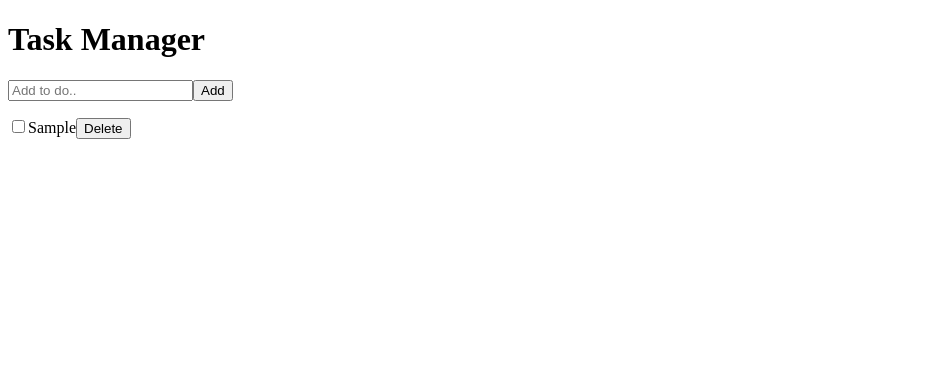
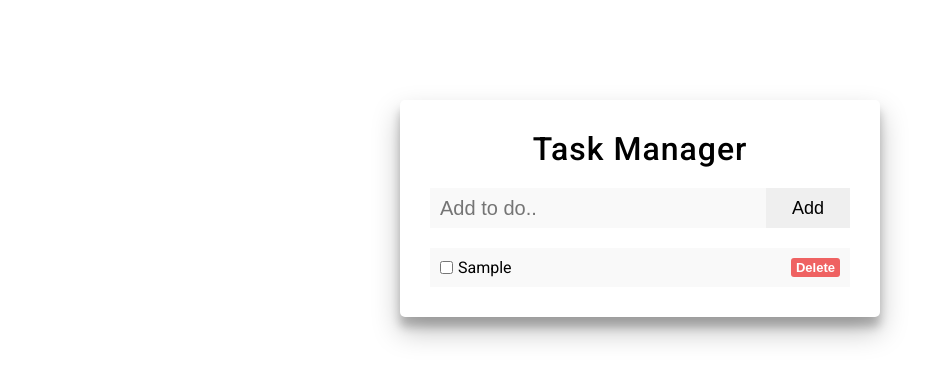
Before and after one commit to bookerTee05/personal_task_manager, a React (Create React App) app: page / in a window 1280 px wide. Both pictures are taken after typing "Sample" into the empty fields and a click on the button "Add". Shown: the top 382 px of the page, without its empty margins (0-947 px from the left). Built offline with nearby package versions, Linux system fonts and the light colour scheme.

Commit message:
Adding style

```diff
--- a/src/App.css
+++ b/src/App.css
@@ -0,0 +1,95 @@
+@import url("https://fonts.googleapis.com/css2?family=Roboto:wght@400;500&display=swap");
+* {
+  margin: 0;
+  padding: 0;
+  box-sizing: border-box;
+}
+body {
+  font-family: "Roboto", sans-serif;
+}
+.container {
+  width: 100%;
+  max-width: 480px;
+  margin: 100px auto;
+  padding: 30px;
+  border-radius: 5px;
+  box-shadow: 0 14px 28px rgba(0, 0, 0, 0.25), 0 10px 10px rgba(0, 0, 0, 0.22);
+}
+
+.app-title {
+  font-family: inherit;
+  font-weight: 500;
+  letter-spacing: 1px;
+  margin-bottom: 20px;
+  display: block;
+  text-align: center;
+}
+
+.form-input-container {
+  display: flex;
+  flex-wrap: wrap;
+  width: 100%;
+  margin-bottom: 20px;
+}
+.form-input {
+  width: 80%;
+  height: 40px;
+  border: 0;
+  outline: 0;
+  background-color: #f9f9f9;
+  padding: 10px;
+  font-size: 20px;
+  color: #3d3d3d;
+}
+.form-btn {
+  height: 40px;
+  width: 20%;
+  border: 0;
+  outline: 0;
+  padding: 10px;
+  font-size: 18px;
+  cursor: pointer;
+  font-weight: 500;
+  text-transform: capitalize;
+}
+
+.todo-item {
+  padding: 10px;
+  display: flex;
+  justify-content: flex-start;
+  align-items: center;
+  background: #f9f9f9;
+}
+
+.todo-item:nth-child(2n + 2) {
+  background: #fff;
+}
+
+.todo-item input[type="checkbox"] {
+  margin-right: 5px;
+  cursor: pointer;
+}
+
+.todo-item label {
+  margin-right: 5px;
+  width: 90%;
+}
+
+.todo-item svg {
+  max-width: 20px;
+  max-height: 20px;
+  cursor: pointer;
+}
+
+.btn-delete {
+  padding: 2px 5px;
+  margin: 0;
+  outline: 0;
+  border: 0;
+  background-color: #ef6262;
+  color: #fff;
+  cursor: pointer;
+  border-radius: 3px;
+  font-size: 13px;
+  font-weight: bold;
+}
--- a/src/components/TodoList.jsx
+++ b/src/components/TodoList.jsx
@@ -6,7 +6,7 @@ import { TodoContext } from '../context/TodoContext'
 
 const TodoList = () => {
 
-    const [todos, setTodos] = useContext(TodoContext)
+    const [todos] = useContext(TodoContext)
 
     return (
         1 <= todos.length ? todos.map((item) => {
```
